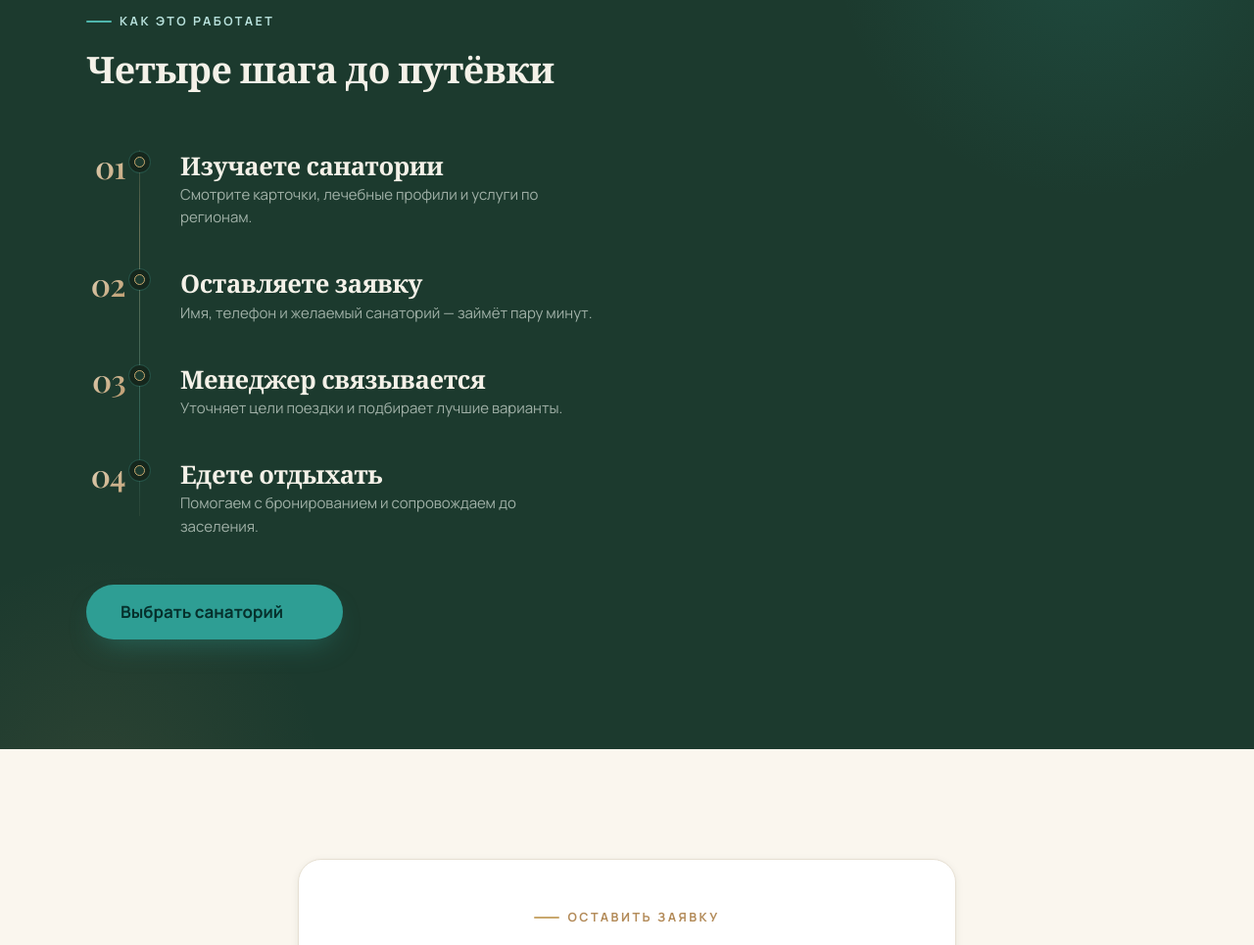
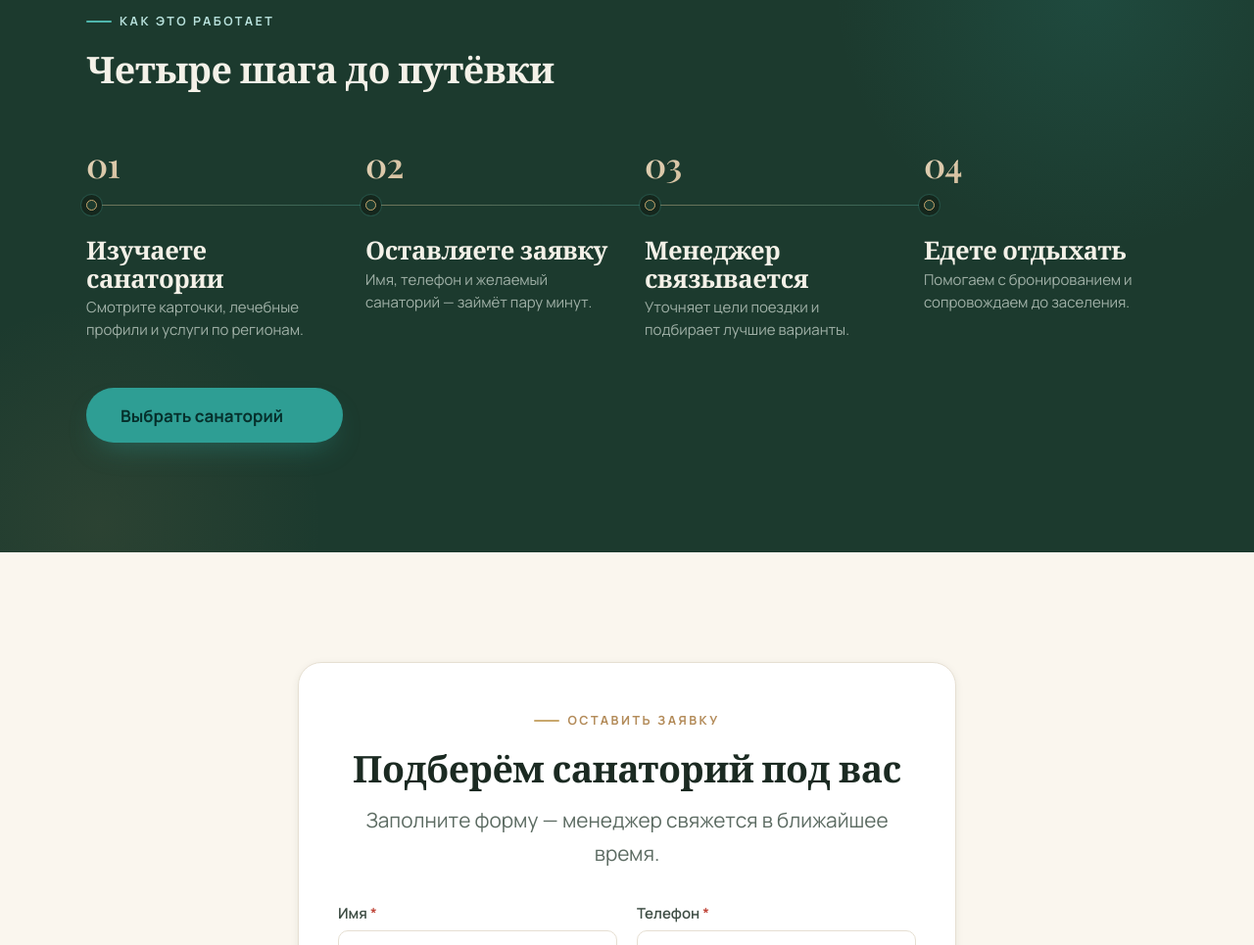
Before and after one commit to evgavery/sanatori, an Astro site: page / in a window 1280 px wide. Shown: the part 4980-5945 px from the top of the page at 98% size. Built offline with nearby package versions, Linux system fonts and the light colour scheme; Astro itself is replaced by a stand-in of ours; some icons are missing; a web font is replaced by a local one.

Commit message:
Секция «Как это работает»: горизонтальная лента шагов на десктопе

```diff
--- a/src/styles/global.css
+++ b/src/styles/global.css
@@ -874,6 +874,73 @@ body.modal-open {
     }
   }
 
+  /* Десктоп — шаги горизонтальной лентой (4 колонки в ряд) */
+  @media (min-width: 1024px) {
+    .tl {
+      display: grid;
+      grid-template-columns: repeat(4, 1fr);
+      column-gap: 2.25rem;
+      max-width: none;
+      margin-top: 4.5rem;
+    }
+    /* вертикальная линия в горизонтальном режиме не нужна */
+    .tl::before {
+      display: none;
+    }
+
+    .tl-step {
+      --num-h: 3rem;
+      display: block;
+      padding: 0;
+    }
+
+    .tl-num {
+      display: flex;
+      align-items: flex-end;
+      flex: none;
+      height: var(--num-h);
+      margin: 0;
+      text-align: left;
+      font-size: clamp(2rem, 1.4rem + 1vw, 2.5rem);
+    }
+
+    /* узел встаёт на горизонтальную линию */
+    .tl-dot {
+      position: relative;
+      left: auto;
+      top: auto;
+      display: block;
+      margin: 1.1rem 0 0;
+    }
+
+    /* соединительная линия от узла к следующему */
+    .tl-step::after {
+      content: "";
+      position: absolute;
+      left: 6px;
+      top: calc(var(--num-h) + 1.1rem + 5px);
+      width: calc(100% + 2.25rem);
+      height: 1px;
+      background: linear-gradient(
+        90deg,
+        rgba(219, 194, 149, 0.45),
+        rgba(79, 182, 172, 0.3)
+      );
+      z-index: 0;
+    }
+    .tl-step:last-child::after {
+      display: none;
+    }
+
+    .tl-body {
+      padding-left: 0;
+      margin-top: 1.5rem;
+    }
+    .tl-d {
+      max-width: none;
+    }
+  }
+
   /* ============================================================
      Карточки преимуществ (светлая секция)
      ============================================================ */
```
